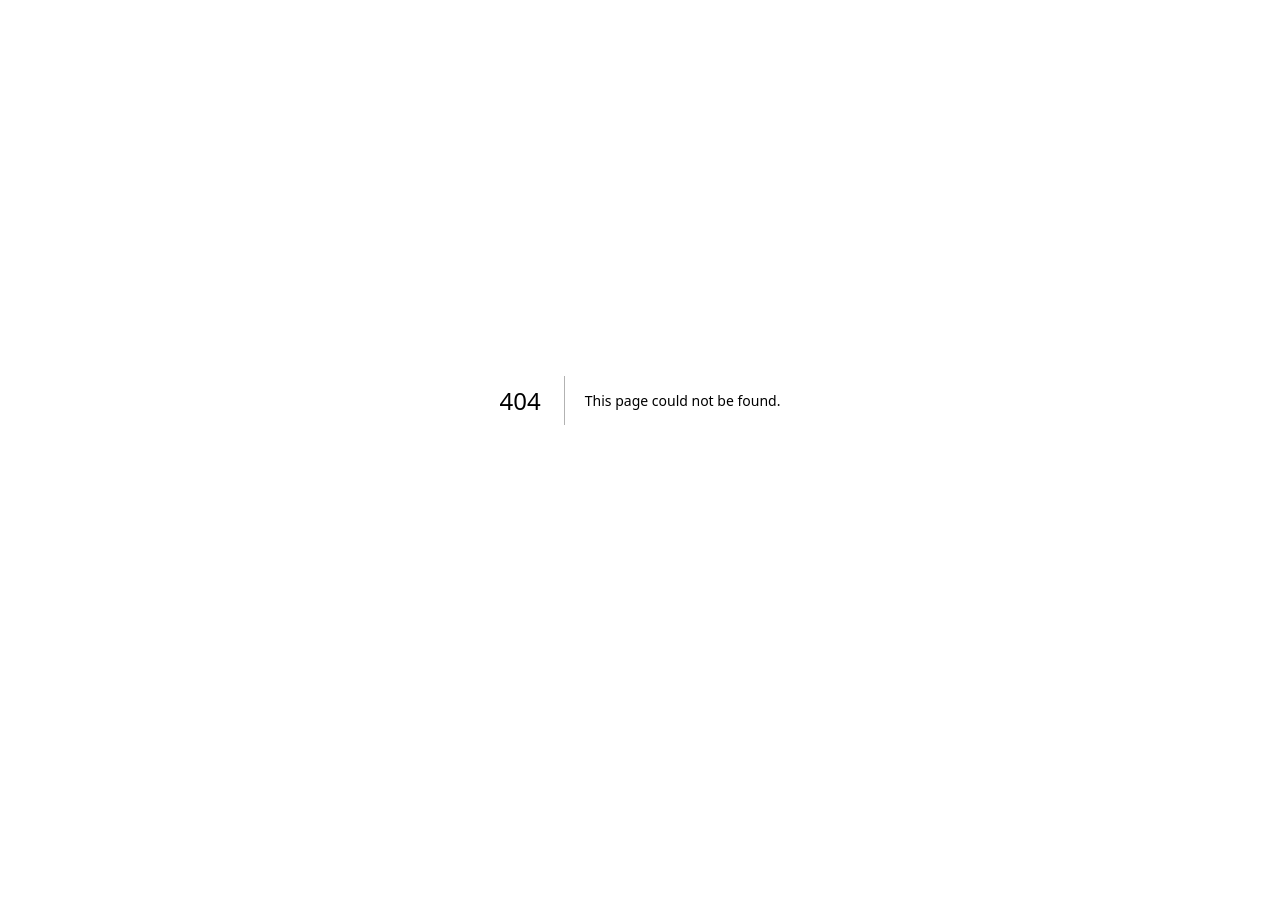
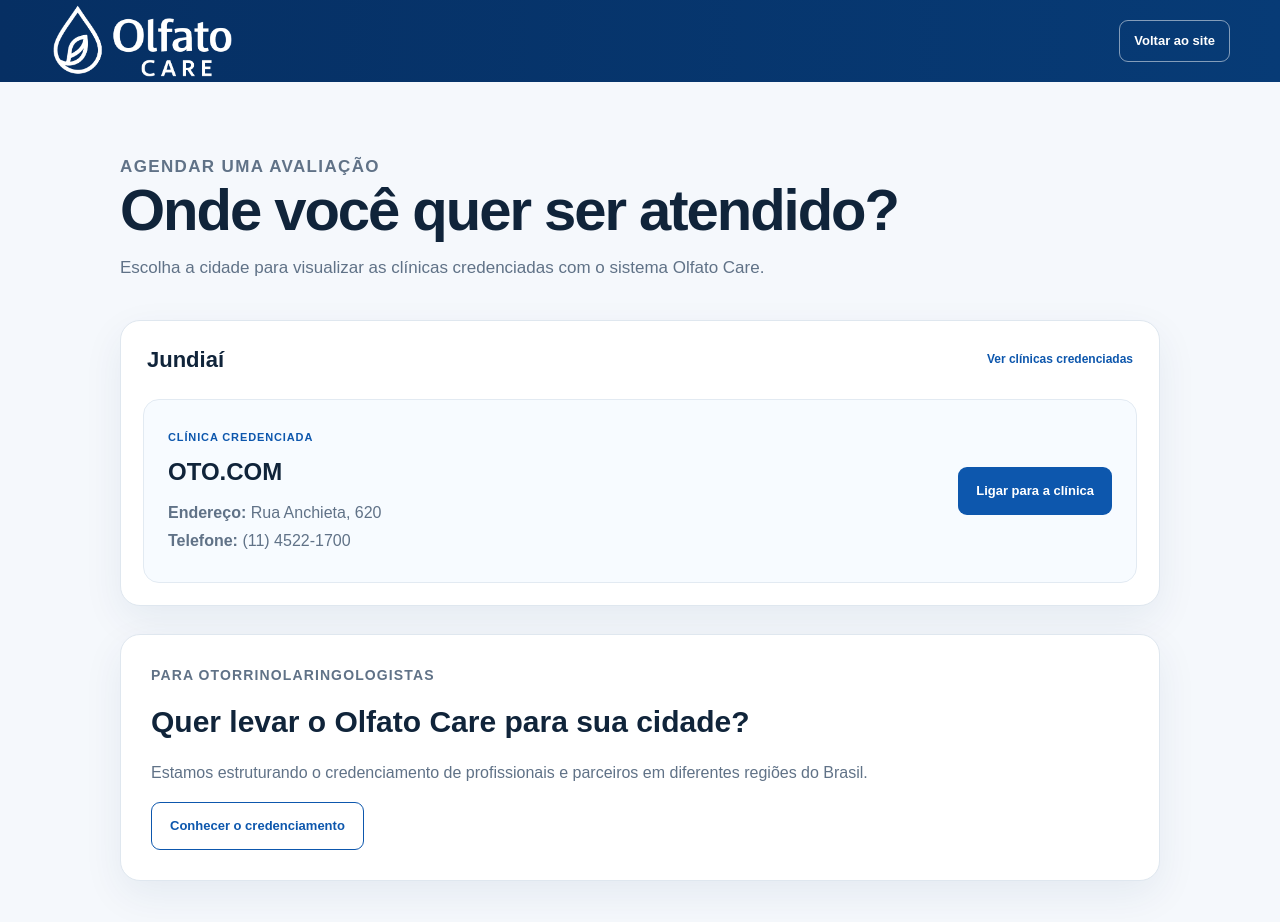
Before and after one commit to GILBERTOPEREIRANETO/OLFATOCARE-SITE, a Next.js app: page /agendar in a window 1280 px wide. Before the commit this address had no page. Shown: the top 922 px of the page. Before the commit the page ends 800 px from the top, so only its background shows below. Built offline with nearby package versions, Linux system fonts and the light colour scheme.

Commit message:
Add files via upload

```diff
--- /dev/null
+++ b/app/agendar/page.js
@@ -0,0 +1,73 @@
+export const metadata = {
+  title: "Agendar avaliação | Olfato Care",
+  description: "Escolha a cidade e encontre uma clínica credenciada Olfato Care."
+};
+
+const cities = [
+  {
+    city: "Jundiaí",
+    clinics: [
+      {
+        name: "OTO.COM",
+        address: "Rua Anchieta, 620",
+        phone: "(11) 4522-1700",
+        phoneHref: "tel:+551145221700"
+      }
+    ]
+  }
+];
+
+export default function Agendar() {
+  return (
+    <main className="portal-page">
+      <header className="simple-header">
+        <a href="/" className="simple-brand">
+          <img src="/olfato-care-logo-white.png" alt="Olfato Care" />
+        </a>
+        <a href="/" className="back-link">Voltar ao site</a>
+      </header>
+
+      <section className="portal-hero">
+        <div className="portal-container">
+          <p className="eyebrow">Agendar uma avaliação</p>
+          <h1>Onde você quer ser atendido?</h1>
+          <p>Escolha a cidade para visualizar as clínicas credenciadas com o sistema Olfato Care.</p>
+
+          <div className="city-list">
+            {cities.map((item) => (
+              <details className="city-card" key={item.city} open>
+                <summary>
+                  <span>{item.city}</span>
+                  <small>Ver clínicas credenciadas</small>
+                </summary>
+
+                <div className="clinic-list">
+                  {item.clinics.map((clinic) => (
+                    <article className="clinic-card" key={clinic.name}>
+                      <div>
+                        <span className="clinic-label">Clínica credenciada</span>
+                        <h2>{clinic.name}</h2>
+                        <p><strong>Endereço:</strong> {clinic.address}</p>
+                        <p><strong>Telefone:</strong> {clinic.phone}</p>
+                      </div>
+                      <a className="portal-button" href={clinic.phoneHref}>Ligar para a clínica</a>
+                    </article>
+                  ))}
+                </div>
+              </details>
+            ))}
+          </div>
+
+          <div className="partner-box">
+            <p className="eyebrow">Para otorrinolaringologistas</p>
+            <h2>Quer levar o Olfato Care para sua cidade?</h2>
+            <p>Estamos estruturando o credenciamento de profissionais e parceiros em diferentes regiões do Brasil.</p>
+            <a className="portal-button secondary-portal" href="/profissionais">
+              Conhecer o credenciamento
+            </a>
+          </div>
+        </div>
+      </section>
+    </main>
+  );
+}
--- a/app/globals.css
+++ b/app/globals.css
@@ -678,3 +678,123 @@
   .evolution-tools p{font-size:13px;line-height:1.45}
   .evolution-note{margin-top:18px;font-size:12px;line-height:1.45}
 }
+
+/* ===== V2.6: destaque do hero + portal do paciente + agendamento ===== */
+.hero-question{
+  font-size:26px;
+  letter-spacing:.055em;
+  margin-bottom:16px;
+  position:relative;
+}
+.hero-question::after{
+  content:"";
+  display:block;
+  width:60px;
+  height:3px;
+  margin-top:10px;
+  border-radius:4px;
+  background:#59a9e8;
+}
+
+.portal-page{min-height:100vh;background:#f5f8fc}
+.simple-header{
+  min-height:82px;
+  background:linear-gradient(90deg,var(--navy),#073b76);
+  display:flex;align-items:center;justify-content:space-between;
+  padding:0 max(28px,calc((100vw - 1180px)/2));
+  gap:20px;
+}
+.simple-brand img{width:185px}
+.back-link{
+  color:#fff;border:1px solid rgba(255,255,255,.5);
+  border-radius:9px;padding:10px 14px;font-size:13px;font-weight:700;
+}
+.portal-hero{padding:72px 0 90px}
+.portal-container{width:min(1040px,calc(100% - 40px));margin:auto}
+.portal-container.narrow{max-width:820px}
+.portal-container>h1{
+  margin:0 0 14px;font-size:clamp(36px,4.8vw,58px);
+  line-height:1.05;letter-spacing:-.035em;
+}
+.portal-container>p{margin:0;color:var(--muted);font-size:17px}
+.portal-grid{
+  display:grid;grid-template-columns:repeat(2,1fr);
+  gap:20px;margin-top:38px;
+}
+.portal-card,.city-card,.partner-box,.professional-card{
+  background:#fff;border:1px solid var(--line);border-radius:20px;
+  box-shadow:0 14px 40px rgba(18,59,94,.07);
+}
+.portal-card{padding:30px}
+.portal-number{
+  width:42px;height:42px;border-radius:50%;
+  display:grid;place-items:center;background:var(--blue);color:#fff;
+  font-weight:800;font-size:13px;
+}
+.portal-card h2{margin:18px 0 8px;font-size:26px}
+.portal-card p{margin:0 0 24px;color:var(--muted)}
+.portal-button{
+  display:inline-flex;align-items:center;justify-content:center;
+  min-height:48px;padding:0 18px;border-radius:9px;
+  background:var(--blue);color:#fff;font-weight:800;font-size:13px;
+}
+.portal-button.disabled{background:#e7edf4;color:#6c7d8e;cursor:default}
+.secondary-portal{background:#fff;color:var(--blue);border:1px solid var(--blue)}
+
+.city-list{margin-top:38px}
+.city-card{overflow:hidden}
+.city-card summary{
+  list-style:none;cursor:pointer;display:flex;justify-content:space-between;
+  align-items:center;gap:20px;padding:22px 26px;font-weight:800;font-size:22px;
+}
+.city-card summary::-webkit-details-marker{display:none}
+.city-card summary small{font-size:12px;color:var(--blue)}
+.clinic-list{padding:0 22px 22px}
+.clinic-card{
+  display:flex;justify-content:space-between;align-items:center;
+  gap:28px;padding:24px;border-radius:16px;
+  background:#f7fbff;border:1px solid #e2eaf2;
+}
+.clinic-label{
+  color:var(--blue);font-size:11px;font-weight:900;
+  text-transform:uppercase;letter-spacing:.08em;
+}
+.clinic-card h2{margin:5px 0 10px;font-size:24px}
+.clinic-card p{margin:4px 0;color:var(--muted)}
+
+.partner-box{margin-top:28px;padding:30px}
+.partner-box h2{margin:0 0 10px;font-size:30px}
+.partner-box p{color:var(--muted)}
+
+.professional-card{margin-top:34px;padding:30px}
+.professional-card h2{margin:0 0 8px}
+.professional-card p{color:var(--muted);margin:0 0 24px}
+.coming-soon-box{
+  padding:18px;border-radius:14px;background:#eef5fc;
+  display:flex;flex-direction:column;gap:4px;color:var(--navy);
+}
+.coming-soon-box span{color:var(--muted);font-size:14px}
+
+@media(max-width:700px){
+  .hero-question{font-size:20px;margin-bottom:12px}
+  .hero-question::after{width:46px;margin-top:8px}
+  .simple-header{min-height:68px;padding:0 14px}
+  .simple-brand img{width:140px}
+  .back-link{font-size:11px;padding:8px 10px}
+  .portal-hero{padding:48px 0 64px}
+  .portal-container{width:min(100% - 28px,1040px)}
+  .portal-container>h1{font-size:34px}
+  .portal-container>p{font-size:15px}
+  .portal-grid{grid-template-columns:1fr;margin-top:28px}
+  .portal-card{padding:22px}
+  .portal-card h2{font-size:22px}
+  .city-card summary{
+    padding:18px;font-size:19px;align-items:flex-start;
+    flex-direction:column;gap:4px;
+  }
+  .clinic-list{padding:0 14px 14px}
+  .clinic-card{flex-direction:column;align-items:flex-start;padding:18px}
+  .clinic-card .portal-button{width:100%}
+  .partner-box,.professional-card{padding:22px}
+  .partner-box h2{font-size:25px}
+}
```
Also changed, not shown: app/paciente/page.js (added, +43 -0 lines), app/page.js (+7 -7 lines), app/profissionais/page.js (added, +41 -0 lines), 1 other file (tests, documents, lock files or other folders).
